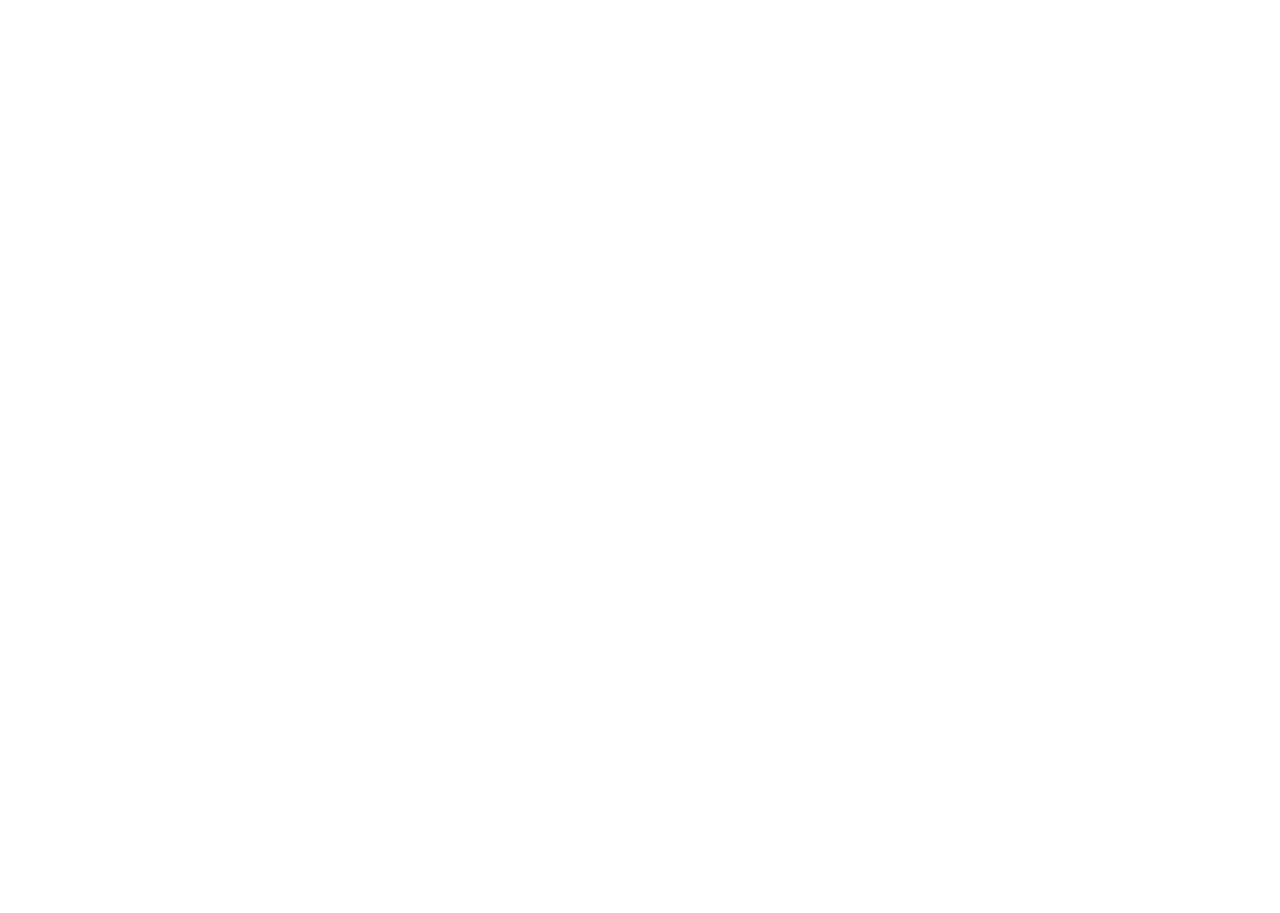
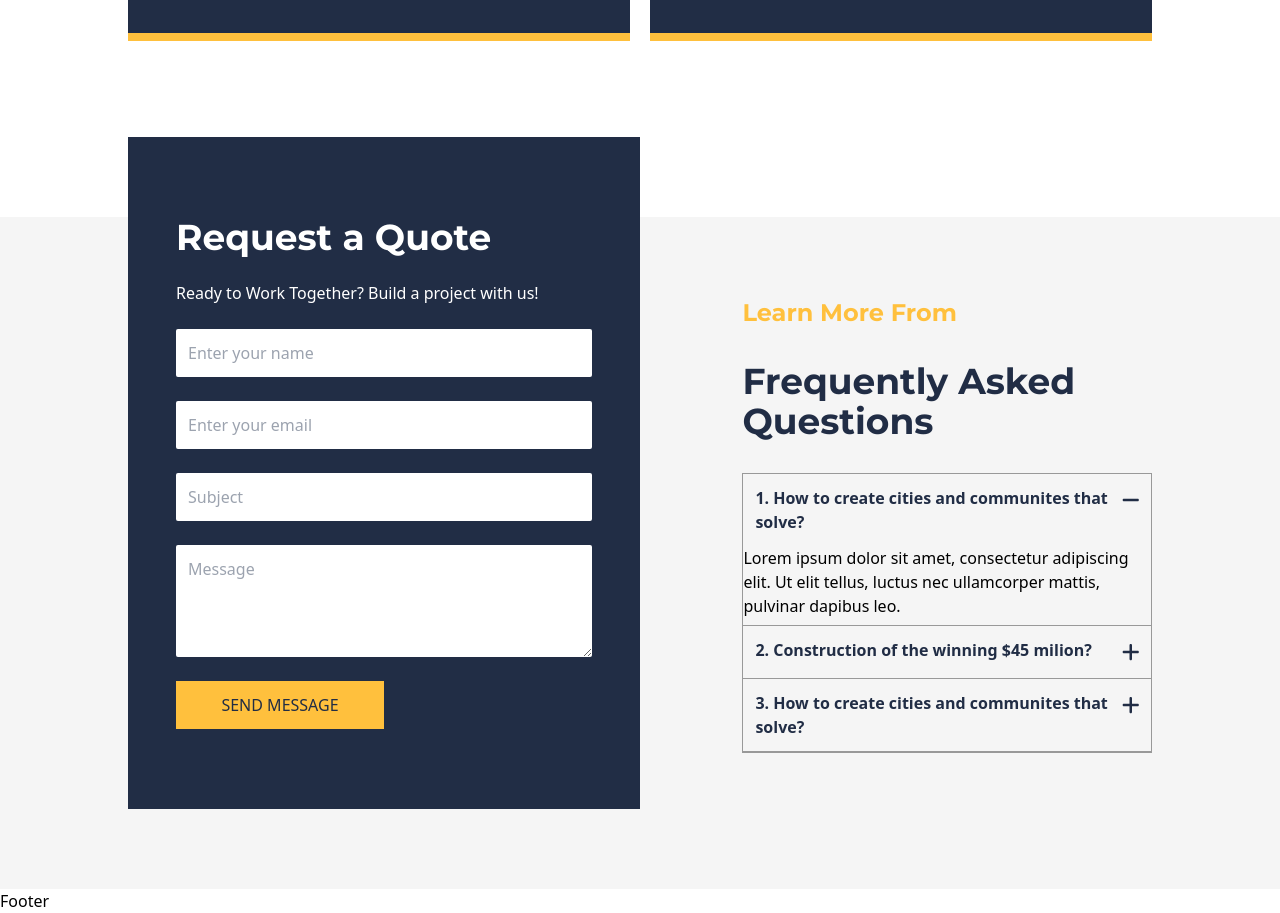
Before and after one commit to ib-ahmedd/urban_nest, a Next.js app: page / in a window 1280 px wide. Shown: the part 6160-7073 px from the top of the page. Before the commit the page ends 6161 px from the top, so only its background shows below. Built offline with nearby package versions, Linux system fonts and the light colour scheme; a web font is replaced by a local one.

Commit message:
complete home page FAQs section

```diff
--- /dev/null
+++ b/app/components/FAQs.tsx
@@ -0,0 +1,37 @@
+"use client";
+import { FAQsArray } from "@constants";
+import FAQsForm from "./FAQsForm";
+import Question from "./Question";
+import { useState } from "react";
+
+function FAQs() {
+  const [open, setOpen] = useState(1);
+
+  function handleOpen(id: number) {
+    if (id === open) return setOpen(0);
+    setOpen(id);
+  }
+  return (
+    <section className="width_parent mt-40 bg-[#F5F5F5]">
+      <div className="width_container flex flex-col slg:flex-row justify-between">
+        <FAQsForm />
+        <div className="w-full slg:w-2/5 mt-8 slg:mt-20 flex flex-col gap-8">
+          <h2 className="text-site-yellow">Learn More From</h2>
+          <h3 className="text-site-blue">Frequently Asked Questions</h3>
+          <div className="border border-[#999] border-collapse">
+            {FAQsArray.map((item) => (
+              <Question
+                key={item.question}
+                open={open}
+                handleOpen={handleOpen}
+                {...item}
+              />
+            ))}
+          </div>
+        </div>
+      </div>
+    </section>
+  );
+}
+
+export default FAQs;
--- /dev/null
+++ b/app/components/FAQsForm.tsx
@@ -0,0 +1,15 @@
+function FAQsForm() {
+  return (
+    <form className="-mt-20 slg:mb-20 flex flex-col gap-6 text-white bg-site-blue w-full slg:w-1/2 px-4 md:px-8 xl:px-12 py-8 md:py-20">
+      <h3>Request a Quote</h3>
+      <p>Ready to Work Together? Build a project with us!</p>
+      <input type="text" placeholder="Enter your name" />
+      <input type="email" placeholder="Enter your email" />
+      <input type="text" placeholder="Subject" />
+      <textarea placeholder="Message" />
+      <button className="solid_btn">SEND MESSAGE</button>
+    </form>
+  );
+}
+
+export default FAQsForm;
--- a/app/components/Founders.tsx
+++ b/app/components/Founders.tsx
@@ -5,7 +5,7 @@
 
 function Founders() {
   return (
-    <section className="w-full flex flex-col gap-20 items-center">
+    <section className="w-full flex flex-col gap-20 items-center mt-20">
       <div className="w-full md:w-1/2 px-4 md:px-0 text-center">
         <h2 className="text-site-blue">About Founders</h2>
         <h3>
--- /dev/null
+++ b/app/components/Question.tsx
@@ -0,0 +1,34 @@
+import { faMinus, faPlus } from "@fortawesome/free-solid-svg-icons";
+import { FontAwesomeIcon } from "@fortawesome/react-fontawesome";
+import { questionProps } from "@types";
+
+function Question({ question, open, id, handleOpen }: questionProps) {
+  return (
+    <>
+      <button
+        className="w-full flex justify-between font-bold text-sm md:text-base text-site-blue p-3 text-left"
+        onClick={() => {
+          handleOpen(id);
+        }}
+      >
+        {question}
+        <span className="text-xl">
+          <FontAwesomeIcon icon={open === id ? faMinus : faPlus} />
+        </span>
+      </button>
+      <p
+        className={`w-full overflow-hidden`}
+        style={{
+          borderBottom: "1px solid #999",
+          height: open === id ? "5em" : "0",
+          transition: "0.5s",
+        }}
+      >
+        Lorem ipsum dolor sit amet, consectetur adipiscing elit. Ut elit tellus,
+        luctus nec ullamcorper mattis, pulvinar dapibus leo.
+      </p>
+    </>
+  );
+}
+
+export default Question;
--- a/app/components/index.ts
+++ b/app/components/index.ts
@@ -3,5 +3,6 @@
 import Sustainability from "./Sustainability";
 import Founders from "./Founders";
 import Testimonials from "./Testimonials";
+import FAQs from "./FAQs";
 
-export { Hero, BuildDream, Sustainability, Founders, Testimonials };
+export { Hero, BuildDream, Sustainability, Founders, Testimonials, FAQs };
--- a/app/globals.css
+++ b/app/globals.css
@@ -19,6 +19,14 @@
 
 h3 {
   @apply font-monteserat font-bold text-3xl xl:text-4xl;
+}
+
+input {
+  @apply text-site-gray p-3 rounded-sm;
+}
+
+textarea {
+  @apply text-site-gray p-3 h-28 rounded-sm;
 }
 
 .width_parent {
--- a/app/page.tsx
+++ b/app/page.tsx
@@ -4,6 +4,7 @@
   BuildDream,
   Founders,
   Testimonials,
+  FAQs,
 } from "./components";
 
 function Home() {
@@ -14,6 +15,7 @@
       <Sustainability />
       <Founders />
       <Testimonials />
+      <FAQs />
     </main>
   );
 }
--- a/constants/index.ts
+++ b/constants/index.ts
@@ -113,3 +113,15 @@
     clientName: "Ann Smith",
   },
 ];
+
+export const FAQsArray = [
+  {
+    id: 1,
+    question: "1. How to create cities and communites that solve?",
+  },
+  { id: 2, question: "2. Construction of the winning $45 milion?" },
+  {
+    id: 3,
+    question: "3. How to create cities and communites that solve?",
+  },
+];
```
Also changed, not shown: types/index.ts (+7 -0 lines).
